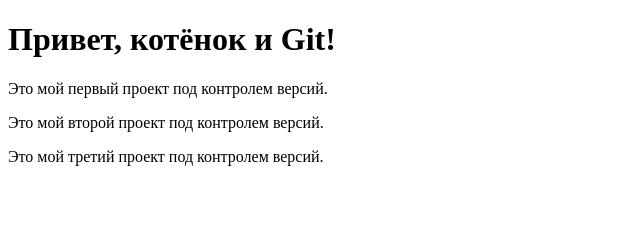
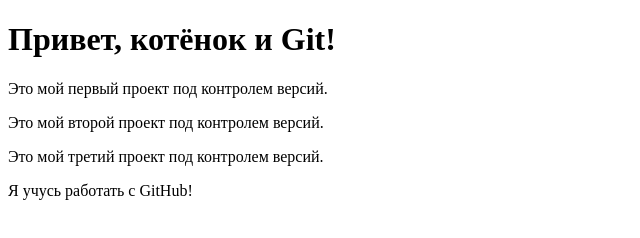
Before and after one commit to SovaNoYoru/Github-practice, a plain HTML site: page index.html in a window 1280 px wide. Shown: the whole page, without its empty margins (0-640 px from the left). Drawn offline with Linux system fonts and the light colour scheme.

Commit message:
Update index.html
345акепва

```diff
--- a/index.html
+++ b/index.html
@@ -10,5 +10,6 @@
     <p>Это мой первый проект под контролем версий.</p>
     <p>Это мой второй проект под контролем версий.</p>
     <p>Это мой третий проект под контролем версий.</p>
+    <p>Я учусь работать с GitHub!<p>
 </body>
 </html>
```
